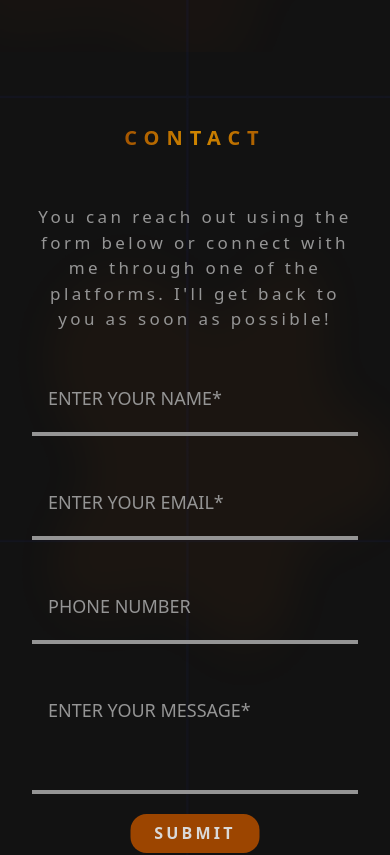
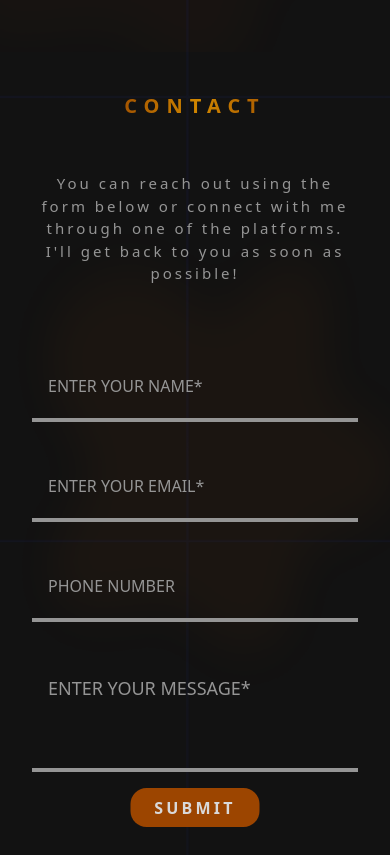
Before and after one commit to LukaUdovicic02/Portfolio, a Next.js app: page / in a window 390 px wide. Shown: the part 2480-3335 px from the top of the page. Built offline with nearby package versions, Linux system fonts and the light colour scheme.

Commit message:
contact hotfix

```diff
--- a/app/components/Contact.tsx
+++ b/app/components/Contact.tsx
@@ -57,13 +57,13 @@ function Contact() {
       <p
         className=" uppercase sm:text-3xl font-bold 2xs:text-xl 2xs:tracking-[0.35em] sm:tracking-[0.45em]
       justify-center items-center text-transparent bg-clip-text bg-linear-to-r
-       from-orange-900  via-yellow-600 to-orange-900 mt-10 animated-gradient"
+       from-orange-900  via-yellow-600 to-orange-900 2xs:mt-2 sm:mt-10 animated-gradient"
       >
         contact
       </p>
       <p
         className="text-secondarytext 2xs:w-full 2xs:h-[150px] sm:text-xl
-      xs:text-[17px] 2xs:text-[15px] align-top md:w-[764px] sm:h-[200px] text-center tracking-[0.2em]"
+       2xs:text-[15px] align-top md:w-[764px] sm:h-[200px] text-center tracking-[0.2em]"
       >
         You can reach out using the form below or connect with me through one of
         the platforms. I&apos;ll get back to you as soon as possible!
@@ -80,7 +80,7 @@ function Contact() {
             required
             onChange={(e) => setName(e.target.value)}
             placeholder="ENTER YOUR NAME*"
-            className="pb-6 px-4 bg-transparent xs:text-lg w-full text-primarytext placeholder-secondarytext focus:outline-none"
+            className="pb-6 px-4 bg-transparent xs:text-md  w-full text-primarytext placeholder-secondarytext focus:outline-none"
           />
           <span className="bg-secondarytext absolute bottom-0 h-1 w-full left-0"></span>
         </div>
@@ -91,7 +91,7 @@ function Contact() {
             value={email}
             onChange={(e) => setEmail(e.target.value)}
             placeholder="ENTER YOUR EMAIL*"
-            className="pb-6 px-4 bg-transparent xs:text-lg w-full text-primarytext placeholder-secondarytext focus:outline-none"
+            className="pb-6 px-4 bg-transparent xs:text-md w-full text-primarytext placeholder-secondarytext focus:outline-none"
           />
           <span className="bg-secondarytext absolute bottom-0 h-1 w-full left-0"></span>
         </div>
@@ -101,11 +101,11 @@ function Contact() {
             value={phonenumber}
             onChange={(e) => setPhone(e.target.value)}
             placeholder="PHONE NUMBER"
-            className="pb-6 px-4 bg-transparent xs:text-lg w-full text-primarytext placeholder-secondarytext focus:outline-none"
+            className="pb-6 px-4 bg-transparent xs:text-md w-full text-primarytext placeholder-secondarytext focus:outline-none"
           />
           <span className="bg-secondarytext absolute bottom-0 h-1 w-full left-0"></span>
         </div>
-        <div className="relative xs:mb-13 sm:mb-15 2xs:mb-5">
+        <div className="relative xs:mb-13 sm:mb-15 2xs:mb-5 ">
           <textarea
             placeholder="ENTER YOUR MESSAGE*"
             required
@@ -123,7 +123,7 @@ function Contact() {
           className="bg-header left-1/2 -translate-x-1/2 relative text-primarytext
          xs:w-[129px] h-[39px] uppercase rounded-2xl font-bold tracking-[0.2em] cursor-pointer
          hover:border-1 hover:border-secondarytext hover:text-secondarytext hover:bg-transparent
-         xs:bottom-8 sm:bottom-0
+         xs:bottom-9 sm:bottom-0
          "
           value="submit"
         />
```
